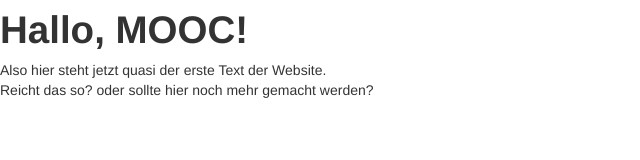
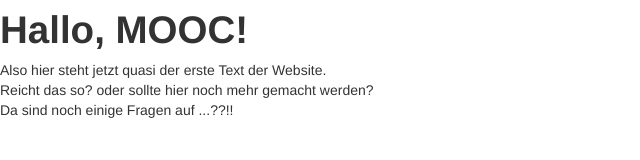
Before and after one commit to fazermint/moocWEBE, a plain HTML site: page bootstrap/index.html in a window 1280 px wide. Shown: the whole page, without its empty margins (0-640 px from the left). Drawn offline with nearby package versions, Linux system fonts and the light colour scheme.

Commit message:
Test 2.Upload

```diff
--- a/bootstrap/index.html
+++ b/bootstrap/index.html
@@ -13,7 +13,8 @@
     	</body>
     	<div>
     		<p>Also hier steht jetzt quasi der erste Text der Website.<br>
-    		Reicht das so? oder sollte hier noch mehr gemacht werden?</p>
+    		Reicht das so? oder sollte hier noch mehr gemacht werden?<br>
+    		Da sind noch einige Fragen auf ...??!!</p>
 
     	</div>
     </html>
```
